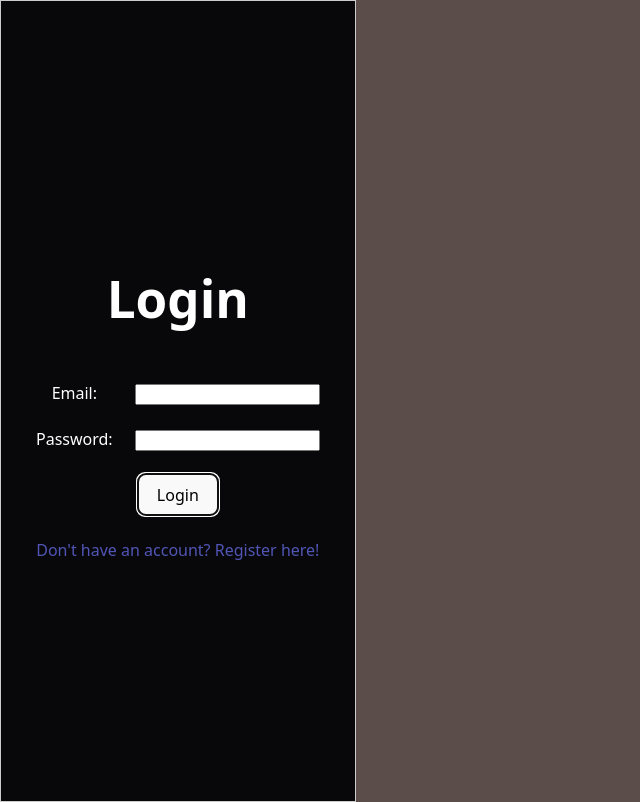
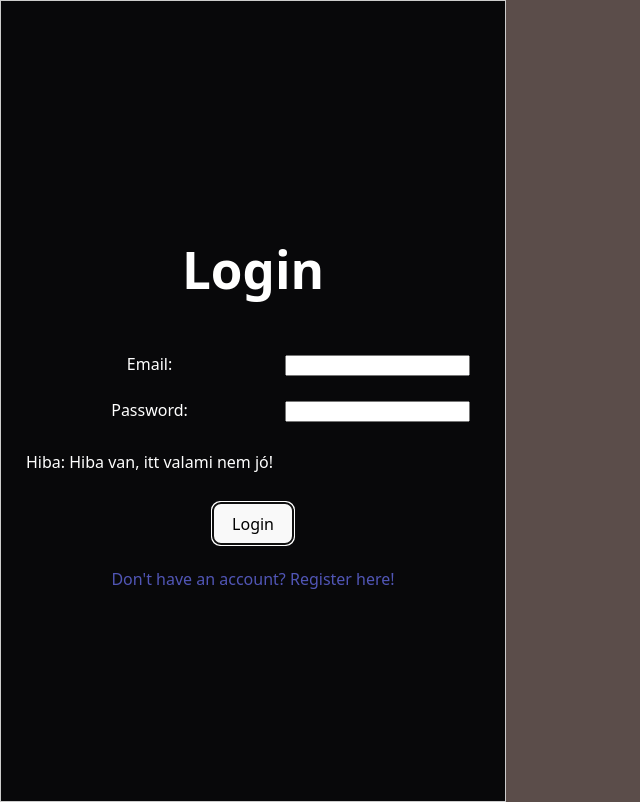
Before and after one commit to CoffeeLink/graphlet, a React (Vite) app in the folder Frontend/Graphlet/: page /login in a window 1280 px wide. Both pictures are taken after a click on the button "Login". Shown: the whole page, without its empty margins (0-640 px from the left). Built offline with nearby package versions, Linux system fonts and the light colour scheme; no server answers.

Commit message:
re-added error component and login

```diff
--- /dev/null
+++ b/Frontend/Graphlet/src/components/error/errorComponent.tsx
@@ -0,0 +1,6 @@
+export function ErrorComponent(props: {error: string}) {
+    console.log("Error displayed:", props.error);
+    return(
+        <p className={"error-text"}>Hiba: {props.error}</p>
+    )
+}
--- a/Frontend/Graphlet/src/pages/login.tsx
+++ b/Frontend/Graphlet/src/pages/login.tsx
@@ -2,20 +2,25 @@ import '../components/loginregister/login.css'
 import {useNavigate} from "react-router-dom";
 import { useState} from 'react';
 import SuccessfulLogin from '../components/loginregister/successfulLogin.tsx';
+import {ErrorComponent} from "../components/error/errorComponent.tsx";
 
 export default function Login(){
     const navigate = useNavigate();
     const [loading, setLoading] = useState(false);
     const [success, setSuccess] = useState(false);
-
+    const [error, setError] = useState(false);
 
 
     async function login(){
         const emailInput = document.querySelector(".usernameInput") as HTMLInputElement | null;
         const passwordInput = document.querySelector(".passwordInput") as HTMLInputElement | null;
-
-        if(!emailInput || !passwordInput) return;
-        const rawRes = await fetch("http://localhost:5188/api/login",{
+        setError(false);
+        if(!emailInput?.value || !passwordInput?.value ) {
+            setError(true);
+            console.log(error);
+            return;
+        }
+        const rawRes = await fetch("http://localhost:5188/api/login", {
             method: "POST",
             headers: {
                 "Content-Type": "application/json"
@@ -26,15 +31,13 @@ export default function Login(){
             })
         })
             const res = await rawRes.json();
+            console.log(res+"nice")
 
         //TODO if backend returns success
         console.log(emailInput.value, passwordInput.value);
-        console.log(res)
 
          setLoading(true);
-         // simulate success
          setSuccess(true);
-         setLoading(false);
 
          setTimeout(() => {
              navigate("/workspaces");
@@ -56,6 +59,7 @@ export default function Login(){
                             <td>Password: </td>
                             <td><input type="password" className="passwordInput" required /></td>
                         </tr>
+                        {error && <ErrorComponent error={"Hiba van, itt valami nem jó!"}/>}
                         <tr>
                             <td colSpan={2}><button onClick={login} disabled={loading}>{loading ? 'Working...' : 'Login'}</button></td>
                         </tr>
--- a/Frontend/Graphlet/src/pages/register.tsx
+++ b/Frontend/Graphlet/src/pages/register.tsx
@@ -2,18 +2,23 @@ import {useState} from "react";
 import {useNavigate} from "react-router-dom";
 import SuccessfulRegister from "../components/loginregister/successfulRegister.tsx";
 import '../components/loginregister/login.css'
+import {ErrorComponent} from "../components/error/errorComponent.tsx";
 
 export default function Register(){
     const [loading, setLoading] = useState(false);
     const [success, setSuccess] = useState(false);
     const navigate = useNavigate();
+    const [error, setError] = useState(false);
 
     function register(){
         const emailInput = document.querySelector(".emailInput") as HTMLInputElement | null;
         const passwordInput = document.querySelector(".passwordInput") as HTMLInputElement | null;
         const usernameInput = document.querySelector(".usernameInput") as HTMLInputElement | null;
 
-        if(!emailInput || !passwordInput || !usernameInput) return;
+        if(!emailInput?.value || !passwordInput?.value || !usernameInput?.value){
+            setError(true);
+            return;
+        }
 
         // Simulate sending to backend
         setLoading(true);
@@ -48,11 +53,12 @@ export default function Register(){
                             <td>Password: </td>
                             <td><input type="password" className="passwordInput" required /></td>
                         </tr>
+                        {error && <ErrorComponent error={"Hiba van, itt valami nem jó!"}/>}
                         <tr>
                             <td colSpan={2}><button onClick={register} disabled={loading}>{loading ? 'Working...' : 'Register'}</button></td>
                         </tr>
                         <tr>
-                            <td colSpan={2}><a href="/Frontend/Graphlet/src/pages/login">Already have an account? Login here!</a></td>
+                            <td colSpan={2}><a href="/login">Already have an account? Login here!</a></td>
                         </tr>
                     </tbody>
                 </table>
```
